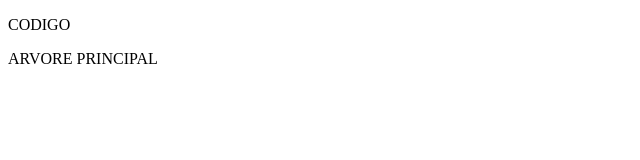
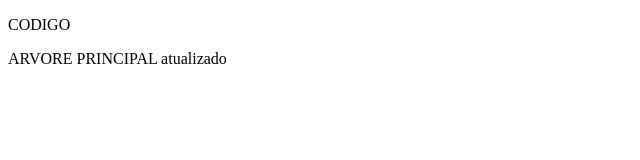
Before and after one commit to allanhal/branch, a plain HTML site: page index.html in a window 1280 px wide. Shown: the full height of the page, 0-640 px from the left. Drawn offline with Linux system fonts and the light colour scheme.

Commit message:
atualizado

```diff
--- a/index.html
+++ b/index.html
@@ -7,6 +7,6 @@
 </head>
 <body>
   <p>CODIGO</p>
-  <p>ARVORE PRINCIPAL</p>
+  <p>ARVORE PRINCIPAL atualizado</p>
 </body>
 </html>
```
